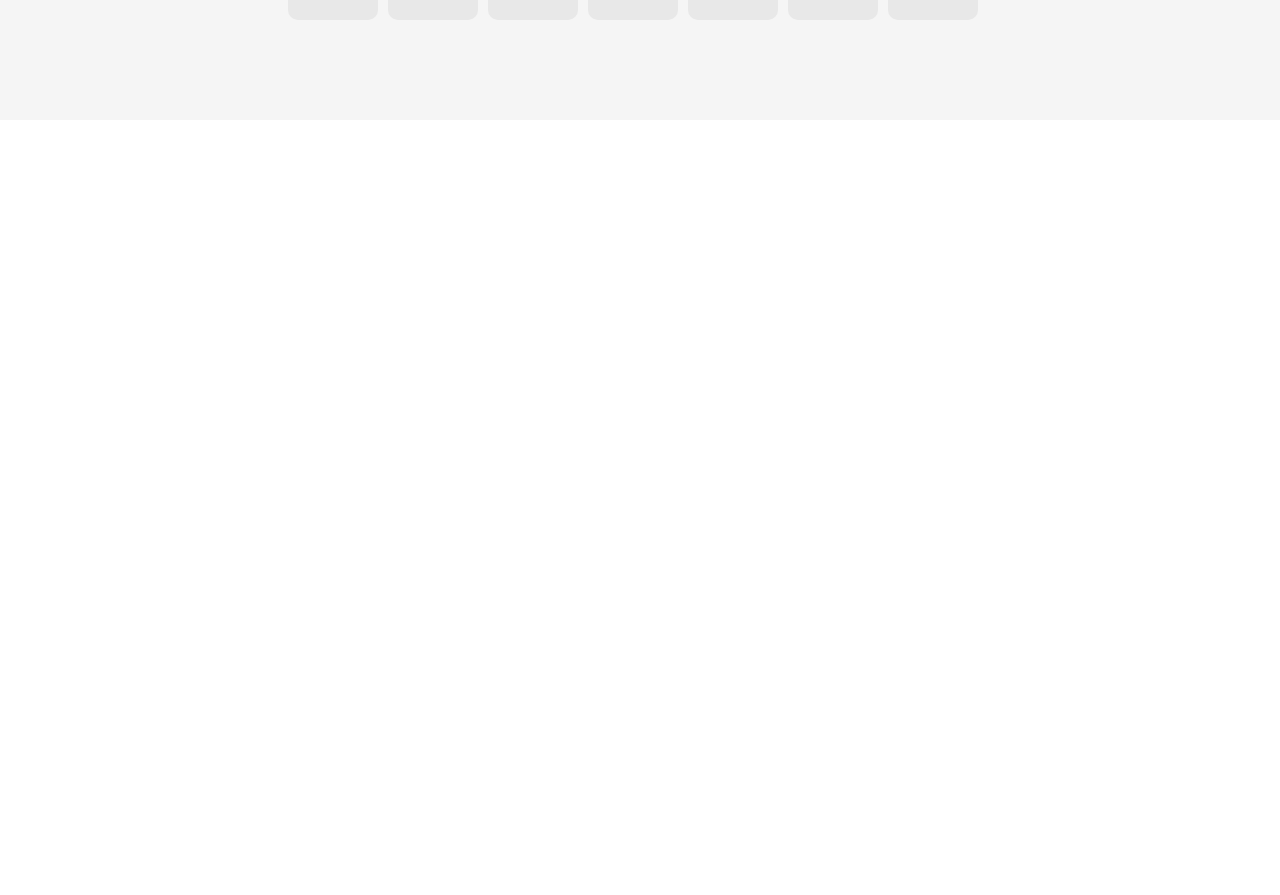
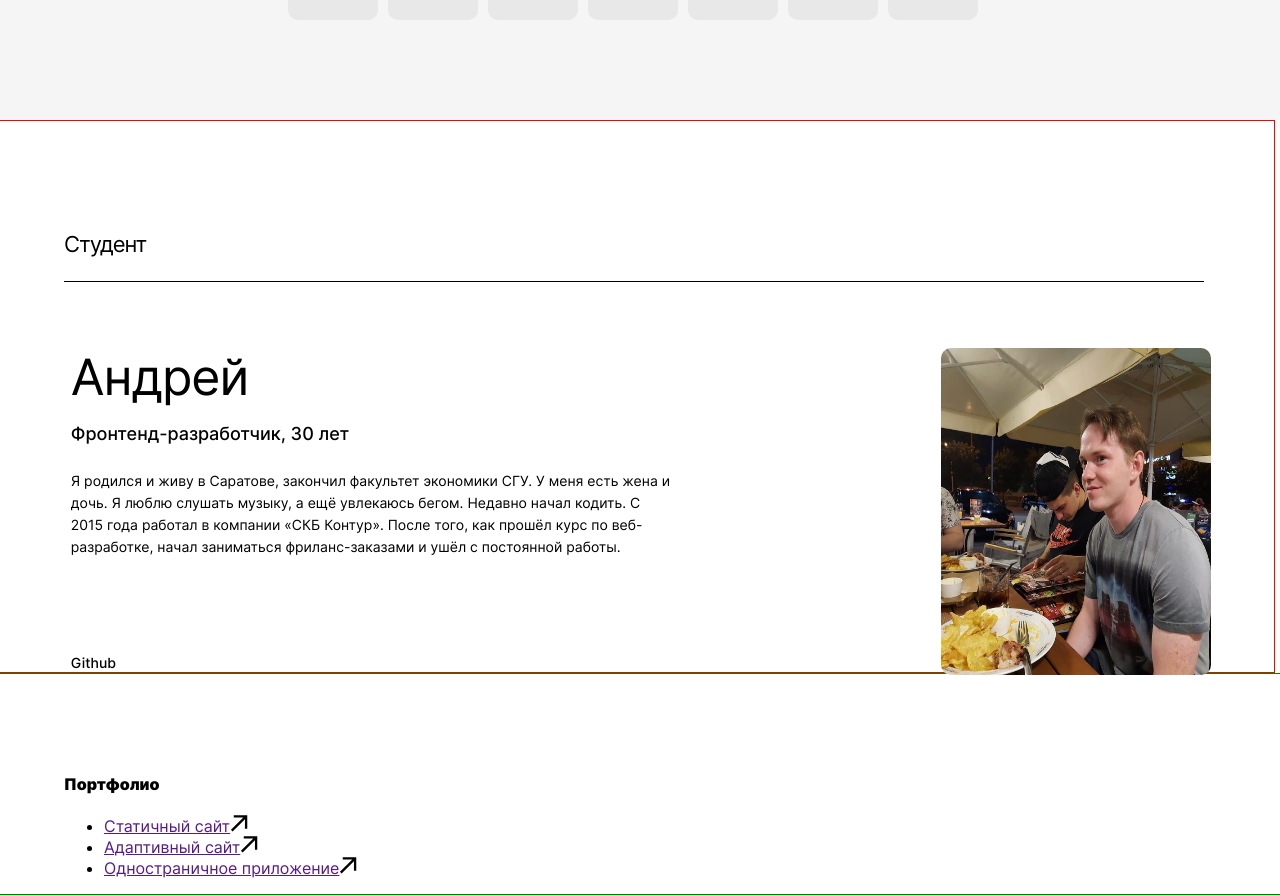
Before and after one commit to AndreiZhura/movies-explorer-frontend, a React (Create React App) app: page / in a window 1280 px wide. Shown: the part 1700-2595 px from the top of the page. Before the commit the page ends 1820 px from the top, so only its background shows below. Built offline with nearby package versions, Linux system fonts and the light colour scheme.

Commit message:
portfolio

```diff
--- /dev/null
+++ b/src/components/AboutMe/AboutMe.css
@@ -0,0 +1,47 @@
+.about-me {
+    position: relative;
+    width: 1280px;
+    border: 1px solid red;
+}
+
+.about-me__info {
+    width: 1140px;
+    position: relative;
+    margin-left: 6%;
+}
+.about-me__title {
+   margin-top: 66px;
+   margin-bottom: 18px;
+   font-weight: 400;
+   font-size: 50px;
+   line-height: 58px;
+   letter-spacing: -1px;
+}
+.about-me__subtitle {
+    margin-bottom: 26px;
+    font-weight: 500;
+    font-size: 18px;
+    line-height: 20px;
+}
+.about-me__text {
+    width: 600px;
+    font-weight: 400;
+    font-size: 14px;
+    line-height: 22px;
+}
+.about-me__image {
+    position: absolute;
+    top: 0%;
+    right: 0%;
+    width: 270px;
+    height: 327px;
+    border-radius: 10px;
+}
+
+.about-me__techno{
+    margin-top: 8.5%;
+    margin-bottom: 0px;
+    font-weight: 500;
+    font-size: 14px;
+    line-height: 16.94px;
+}
--- /dev/null
+++ b/src/components/AboutMe/AboutMe.js
@@ -0,0 +1,24 @@
+import React from "react";
+import './AboutMe.css'
+import '../joint/up-title.css'
+import myImage from '../../images/myImage.jpg'
+
+function AboutMe(){
+  return(
+   <section className="about-me">
+    <div className="up-title up-title_about-me">
+        <h3 className="up-title__text">Студент</h3>
+      </div>
+      <div className="about-me__info">
+        <h3 className="about-me__title">Андрей</h3>
+        <p className="about-me__subtitle">Фронтенд-разработчик, 30 лет</p>
+        <p className="about-me__text">Я родился и живу в Саратове, закончил факультет экономики СГУ. У меня есть жена
+и дочь. Я люблю слушать музыку, а ещё увлекаюсь бегом. Недавно начал кодить. С 2015 года работал в компании «СКБ Контур». После того, как прошёл курс по веб-разработке, начал заниматься фриланс-заказами и ушёл с постоянной работы.</p>
+         <p className="about-me__techno">Github</p>
+        <img src={myImage} alt="логотип" className="about-me__image" />
+      </div>
+   </section>
+  );
+};
+
+export default AboutMe;
--- a/src/components/Main/Main.js
+++ b/src/components/Main/Main.js
@@ -3,6 +3,8 @@ import './Main.css'
 import Promo from "../Promo/Promo";
 import AboutProject from "../AboutProject/AboutProject";
 import Techs from '../Techs/Techs'
+import AboutMe from "../AboutMe/AboutMe";
+import Portfolio from "../Portfolio/Portfolio";
 
 
 
@@ -14,6 +16,8 @@ function Main(props) {
   <Promo/>
   <AboutProject/>
   <Techs/>
+  <AboutMe/>
+  <Portfolio/>
   </>
   );
 }
--- /dev/null
+++ b/src/components/Portfolio/Portfolio.css
@@ -0,0 +1,15 @@
+.portfolio {
+    border: 1px solid green;
+    padding-left: 70px;
+}
+.portfolio__title {
+    margin-top: 100px;
+}
+.portfolio__lists {
+}
+.portfolio__list {
+}
+.portfolio__link {
+}
+.portfolio__image {
+}
--- /dev/null
+++ b/src/components/Portfolio/Portfolio.js
@@ -0,0 +1,33 @@
+import React from "react";
+import './Portfolio.css'
+import arrow from '../../images/arrow.svg'
+
+function Portfolio() {
+    return (
+        <section className="portfolio">
+            <h4 className="portfolio__title">Портфолио</h4>
+            <ul className="portfolio__lists">
+                <li className="portfolio__list">
+                    <a className="portfolio__link" href="" target="_blank" >
+                        Статичный сайт
+                    </a>
+                    <img className="portfolio__image" src={arrow} alt="стрелка" />
+                </li>
+                <li className="portfolio__list">
+                    <a className="portfolio__link" href="" target="_blank" >
+                    Адаптивный сайт
+                    </a>
+                    <img className="portfolio__image" src={arrow} alt="стрелка" />
+                </li>
+                <li className="portfolio__list">
+                    <a className="portfolio__link" href="" target="_blank" >
+                    Одностраничное приложение
+                    </a>
+                    <img className="portfolio__image" src={arrow} alt="стрелка" />
+                </li>
+            </ul>
+        </section>
+    );
+}
+
+export default Portfolio
--- a/src/components/joint/up-title.css
+++ b/src/components/joint/up-title.css
@@ -1,5 +1,6 @@
 .up-title {
     border-bottom: 1px solid black;
+    width: 1140px;
 }
 
 .up-title_project {
@@ -11,6 +12,10 @@
     margin: 0px 70px 90px 70px;
 }
 
+.up-title_about-me {
+    margin: 110px 70px 0 70px;
+}
+
 .up-title__text {
     margin-top: 0px;
     margin-bottom: 23px;
@@ -20,6 +25,10 @@
     letter-spacing: -1px;
 }
 
+
+
+
+
 @media screen and (max-width:1279px) {
     .up-title {
         width: calc(100vw - 2 * 3.75vw);
```
Also changed, not shown: src/images/arrow.svg (added), src/images/myImage.jpg (renamed from src/images/O23ZZRw8e7M.jpg).
